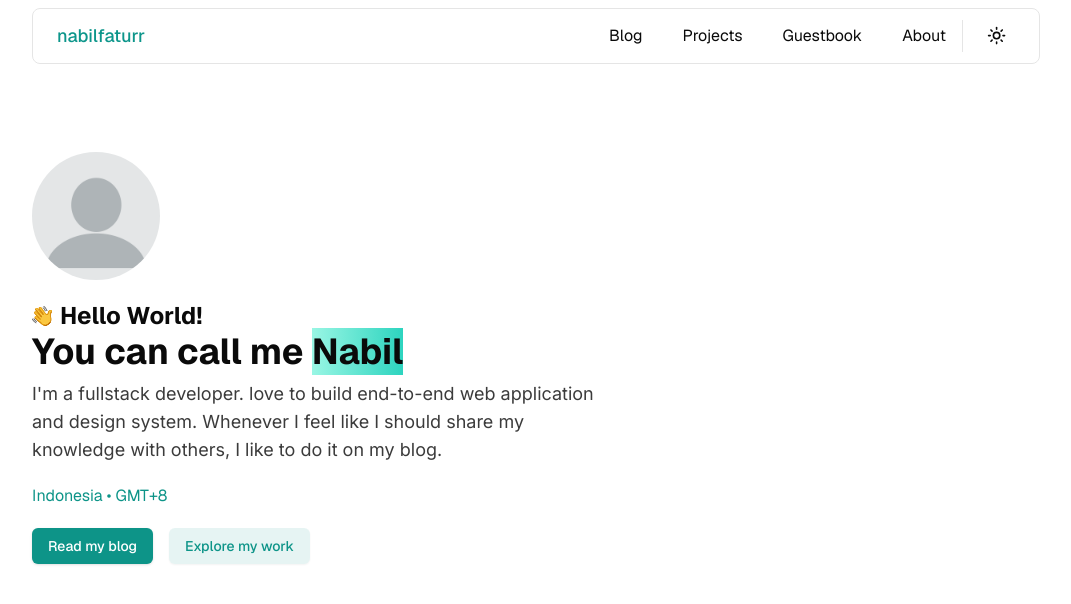
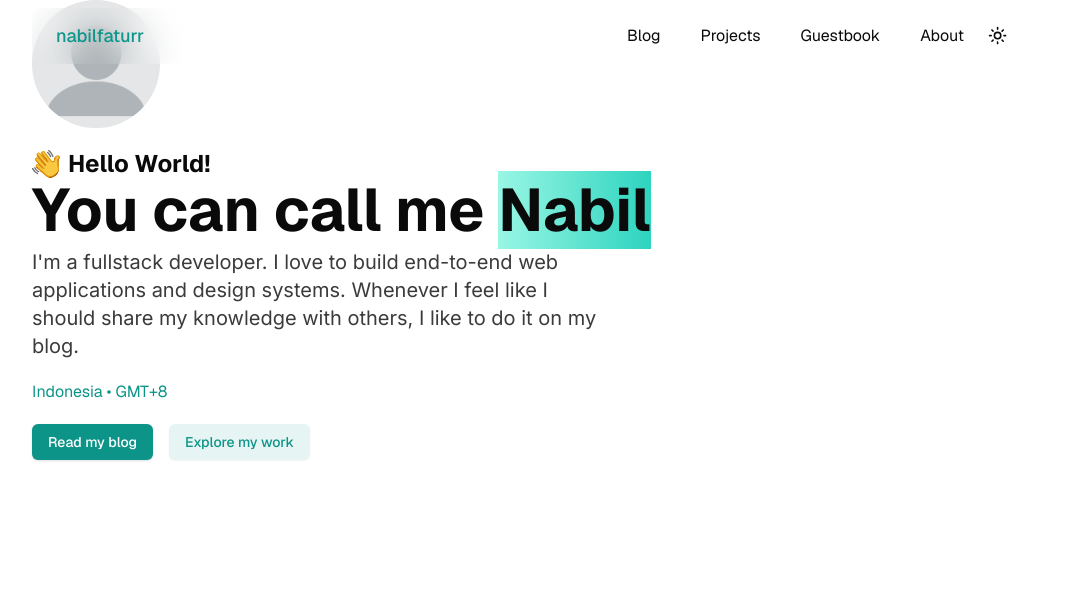
Before and after one commit to nabilfaturr/portfolio, a Next.js app: page / in a window 1280 px wide. Shown: the top 604 px of the page, without its empty margins (104-1175 px from the left). Built offline with nearby package versions, Linux system fonts and the light colour scheme.

Commit message:
style: added new style

```diff
--- a/src/app/blog/page.tsx
+++ b/src/app/blog/page.tsx
@@ -1,8 +1,20 @@
 import React from "react";
-import Welcome from "@/markdown/welcome.mdx";
 
 const BlogPage = () => {
-  return <Welcome />;
+  return (
+    <div className="min-h-screen">
+      <div className="flex flex-col gap-2">
+        <h1 className="text-5xl font-bold">Blog</h1>
+        <p className="flex flex-col">
+          <span>
+            This is a blog page. Here, I will be sharing my thoughts and
+            experiences.
+          </span>
+          <span>This blog is created with Next.js and MDX</span>
+        </p>
+      </div>
+    </div>
+  );
 };
 
 export default BlogPage;
--- a/src/app/globals.css
+++ b/src/app/globals.css
@@ -15,6 +15,7 @@
     --foreground-rgb: 255, 255, 255;
     --background-start-rgb: 0, 0, 0;
     --background-end-rgb: 0, 0, 0;
+    --header-height: 3.5rem;
   }
 }
 
@@ -89,7 +90,7 @@
   }
 
   .mt-header {
-    @apply pt-[4.5rem];
+    @apply pt-[calc(var(--header-height)_+_3rem)];
   }
 
   .show {
--- a/src/app/layout.tsx
+++ b/src/app/layout.tsx
@@ -30,7 +30,7 @@ export default function RootLayout({
           disableTransitionOnChange
         >
           <Header />
-          <main className="container">{children}</main>
+          <main className="container mt-header">{children}</main>
         </ThemeProvider>
       </body>
     </html>
--- a/src/app/page.tsx
+++ b/src/app/page.tsx
@@ -16,33 +16,31 @@ export default function Home() {
 
 const Hero = () => {
   return (
-    <div className="pt-20 flex flex-col gap-5">
+    <div className="flex flex-col gap-5">
       <div className="w-32 h-32 rounded-full overflow-hidden">
         <Image
           src={profPic}
           alt="profile"
-          className="size-full object-cover object-top"
+          className="w-full h-full object-cover object-top"
         />
       </div>
       <div className="flex flex-col gap-5">
-        <div className={`space-y-2`}>
+        <div className="space-y-2">
           <h2 className="text-xl sm:text-2xl font-bold flex flex-col">
             <span className="flex items-center gap-2">
               <WavingHand />
               Hello World!
             </span>
-            <span className="text-2xl xs:text-3xl sm:text-4xl">
+            <span className="text-2xl xs:text-3xl sm:text-4xl md:text-5xl lg:text-6xl">
               You can call me{" "}
               <span className="font-bold bg-gradient-to-r from-teal-200 to-teal-400 dark:from-teal-600 dark:to-teal-400">
                 Nabil
               </span>
             </span>
           </h2>
-          <p
-            className={`text-foreground/80 max-w-xl text-lg flex flex-col gap-2 ${inter.className}`}
-          >
-            I&apos;m a fullstack developer. love to build end-to-end web
-            application and design system. Whenever I feel like I should share
+          <p className={`text-foreground/80 max-w-xl text-lg md:text-xl flex flex-col gap-2 ${inter.className}`}>
+            I&apos;m a fullstack developer. I love to build end-to-end web
+            applications and design systems. Whenever I feel like I should share
             my knowledge with others, I like to do it on my blog.
           </p>
         </div>
--- a/src/components/shared/header/desktop-menu.tsx
+++ b/src/components/shared/header/desktop-menu.tsx
@@ -32,7 +32,7 @@ const DesktopMenu: React.FC<DesktopMenuProps> = ({ className }) => {
           </li>
         ))}
       </ul>
-      <Separator orientation="vertical" className="h-8"/>
+      {/* <Separator orientation="vertical" className="h-8"/> */}
       <ThemeButton />
     </div>
   );
--- a/src/components/shared/header/dropdown-menu.tsx
+++ b/src/components/shared/header/dropdown-menu.tsx
@@ -8,6 +8,7 @@ import {
 } from "@/components/ui/dropdown-menu";
 import { navLinks } from "@/lib/constants";
 import { MenuIcon } from "lucide-react";
+import Link from "next/link";
 
 const MobileMenu = () => {
   return (
@@ -20,9 +21,14 @@ const MobileMenu = () => {
       <DropdownMenuContent align="end" className="w-40">
         <DropdownMenuGroup>
           {navLinks.map((link) => (
-            <DropdownMenuItem key={link.label} className="space-x-3 py-2 cursor-pointer">
-              <link.icon className="h-4 w-4" />
-              <span>{link.label}</span>
+            <DropdownMenuItem key={link.label} asChild>
+              <Link
+                href={link.href}
+                className="flex items-center py-2 gap-2 size-full"
+              >
+                <link.icon className="h-4 w-4" />
+                <span>{link.label}</span>
+              </Link>
             </DropdownMenuItem>
           ))}
         </DropdownMenuGroup>
--- a/src/components/shared/header/navbar.tsx
+++ b/src/components/shared/header/navbar.tsx
@@ -10,7 +10,7 @@ type NavbarProps = {};
 const Navbar: React.FC<NavbarProps> = () => {
   return (
     <nav
-      className={`border backdrop-blur-lg flex items-center px-4 md:px-6 rounded-lg h-[3.5rem]`}
+      className={`backdrop-blur-lg flex items-center px-4 md:px-6 rounded-lg h-[3.5rem]`}
     >
       <div className="flex items-center w-full justify-between gap-2">
         <Link href="/" className="flex items-center gap-2">
```
Also changed, not shown: src/components/shared/icons/waving-hand.tsx (+2 -2 lines).
